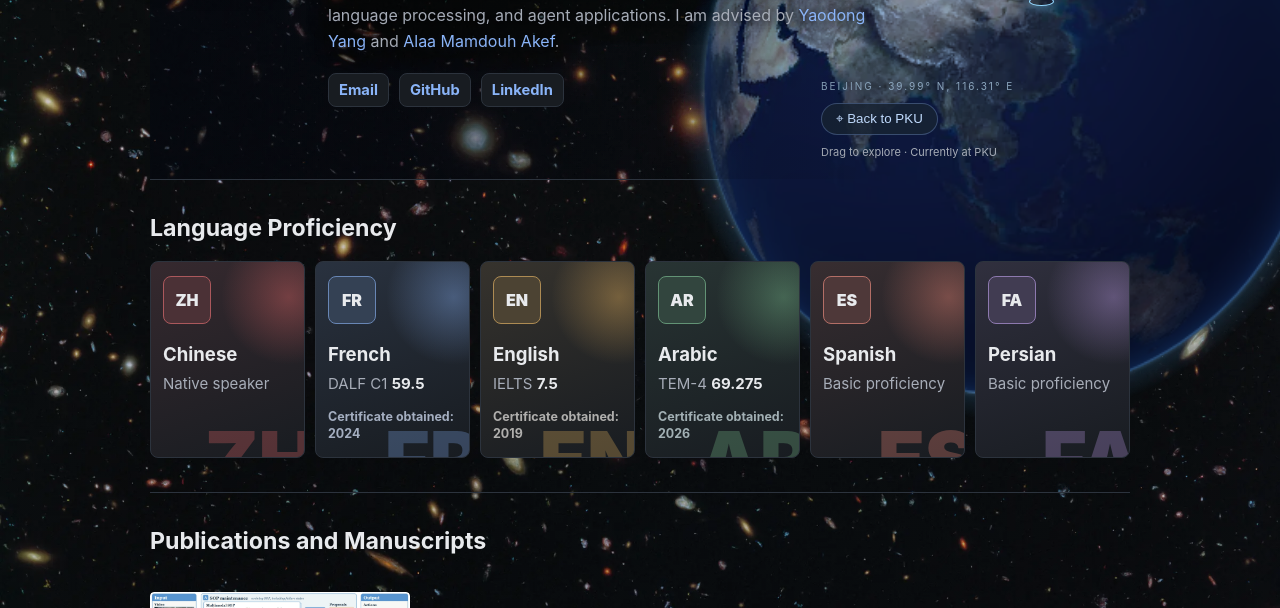
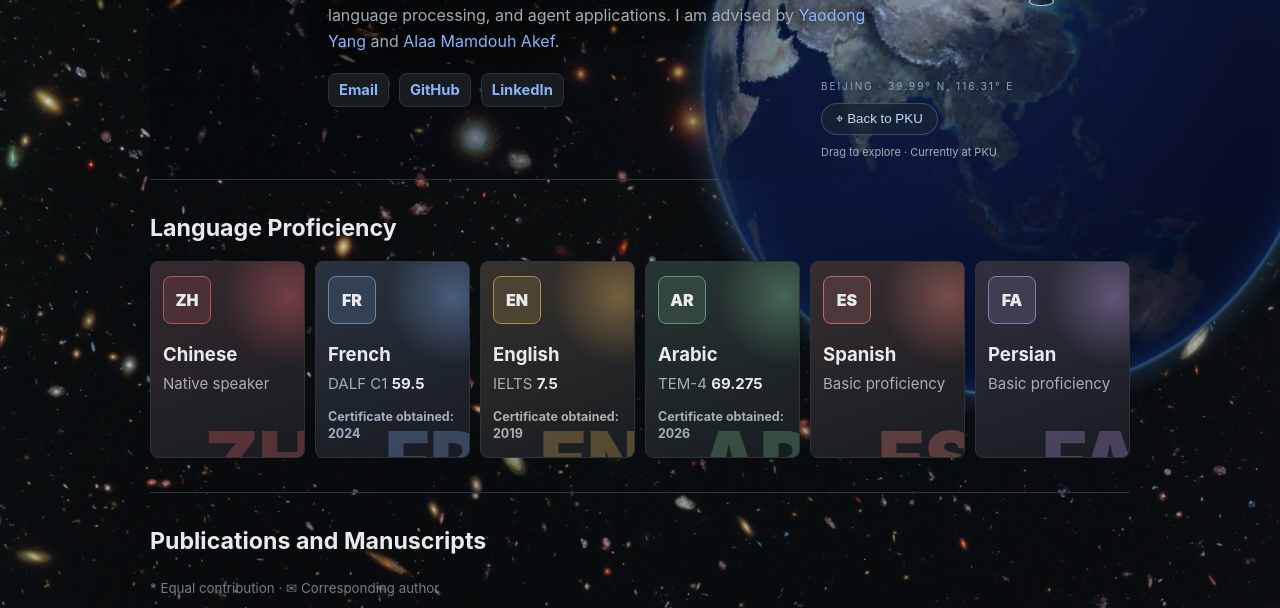
Before and after one commit to rovanji-pku/rovanji-pku.github.io, a plain HTML site: page index.html in a window 1280 px wide. Shown: the part 306-914 px from the top of the page. Drawn offline with Linux system fonts and the light colour scheme.

Commit message:
Explain equal contribution and corresponding author symbols

```diff
--- a/index.html
+++ b/index.html
@@ -99,6 +99,7 @@
 
       <section class="section">
         <h2>Publications and Manuscripts</h2>
+        <p class="meta"><small>* Equal contribution &middot; &#9993; Corresponding author</small></p>
         <article class="paper">
           <figure class="thumb">
             <img src="assets/esc-teaser.webp" alt="ESC framework: stepwise annotation and reward construction above flow-matching policy optimization" loading="lazy" />
```
